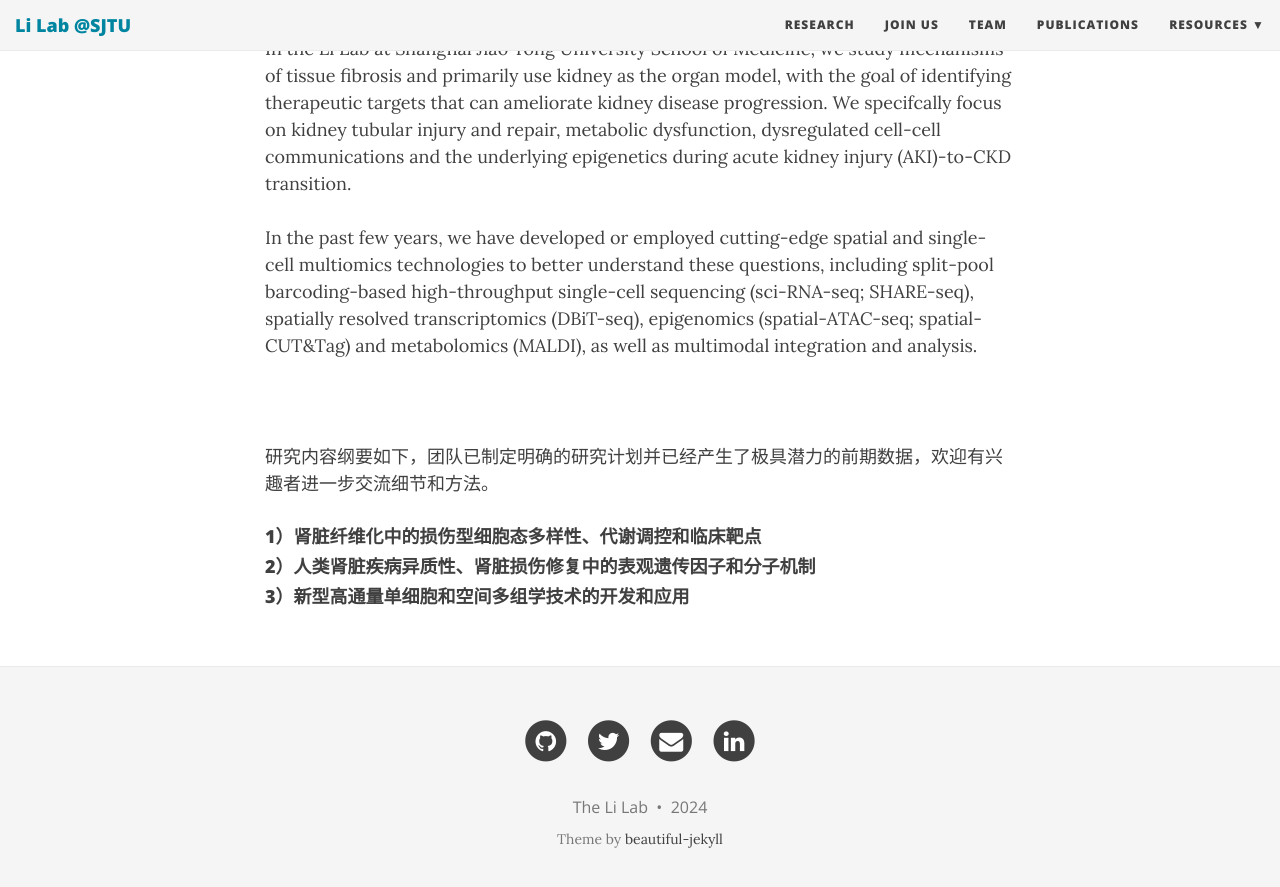
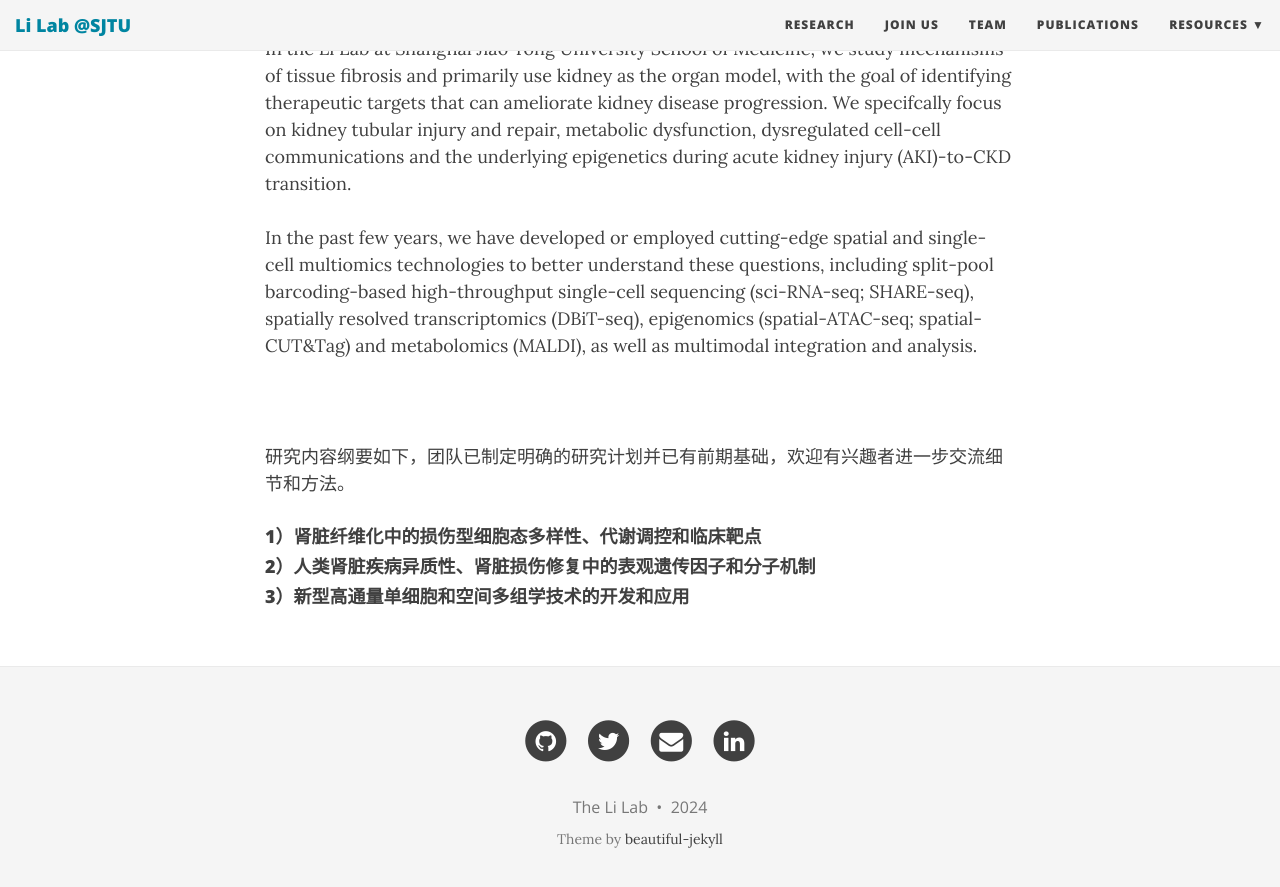
Before and after one commit to TheLiLab/thelilab.github.io, a Jekyll site: the page built from research.md, in a window 1280 px wide and 900 px high, scrolled down 653 px. Shown: the top 887 px of the window. Built offline with Jekyll 4.4.1, drawn with Linux system fonts in a browser that asks for light colours; nearby versions of some CDN libraries.

Commit message:
Update research.md

```diff
--- a/research.md
+++ b/research.md
@@ -17,7 +17,7 @@ Chronic kidney disease (CKD) affects ∼10% of the population worldwide and ulti
 In the past few years, we have developed or employed cutting-edge spatial and single-cell multiomics technologies to better understand these questions, including split-pool barcoding-based high-throughput single-cell sequencing (sci-RNA-seq; SHARE-seq), spatially resolved transcriptomics (DBiT-seq), epigenomics (spatial-ATAC-seq; spatial-CUT&Tag) and metabolomics (MALDI), as well as multimodal integration and analysis.
 <br><br><br>
 
-研究内容纲要如下，团队已制定明确的研究计划并已经产生了极具潜力的前期数据，欢迎有兴趣者进一步交流细节和方法。<br>
+研究内容纲要如下，团队已制定明确的研究计划并已有前期基础，欢迎有兴趣者进一步交流细节和方法。<br>
 #### 1）肾脏纤维化中的损伤型细胞态多样性、代谢调控和临床靶点<br>
 
 #### 2）人类肾脏疾病异质性、肾脏损伤修复中的表观遗传因子和分子机制<br>
```
